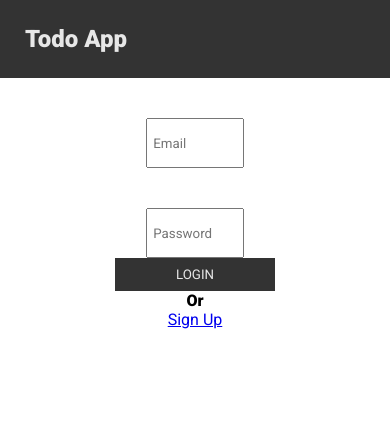
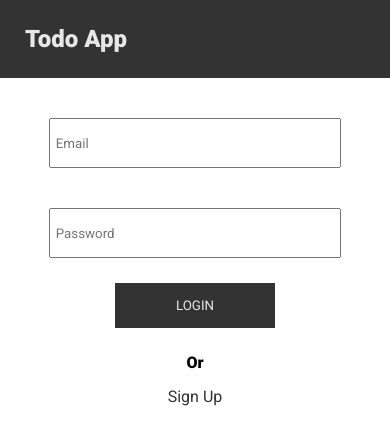
Before and after one commit to thisissonali/todo-frontend, a React (Vite) app: page / in a window 390 px wide. Shown: the top 444 px of the page. Built offline with nearby package versions, Linux system fonts and the light colour scheme; no server answers.

Commit message:
style: login and register

```diff
--- a/src/pages/Login.jsx
+++ b/src/pages/Login.jsx
@@ -69,11 +69,11 @@ const Login = () => {
               value={password}
               onChange={(e) => setPassword(e.target.value)}
             />
-            <button disabled={loading} type="submit">
+            <button className="login-btn" disabled={loading} type="submit">
               Login
             </button>
             <h4>Or</h4>
-            <Link to="/register">Sign Up</Link>
+            <Link to="/register" className="signUp-btn">Sign Up</Link>
           </form>
         </section>
       )}
--- a/src/pages/Register.jsx
+++ b/src/pages/Register.jsx
@@ -64,9 +64,13 @@ const Register = () => {
             value={password}
             onChange={(e) => setPassword(e.target.value)}
           />
-          <button disabled={loading} type="submit">Sign Up</button>
+          <button disabled={loading} type="submit" className="login-btn">
+            Sign Up
+          </button>
           <h4>Or</h4>
-          <Link to="/">Log In</Link>
+          <Link to="/" className="signUp-btn">
+            Log In
+          </Link>
         </form>
       </section>
     </div>
--- a/src/styles/App.css
+++ b/src/styles/App.css
@@ -39,10 +39,29 @@ form{
 
 }
 input{
-    width: 25%;
+    width: 30%;
     height: 50px;
     margin-top:40px;
     padding: 5px;
+}
+.login-btn{
+    margin-top: 25px;
+    margin-bottom: 25px;
+    height: 45px;
+}
+.signUp-btn{
+    color:rgb(51, 51, 51);
+    text-decoration: none;
+    margin-top: 15px;
+}
+
+
+
+/* For mobile*/
+@media screen and (max-width: 700px) {
+    input{
+        width: 75%;
+    }
 }
 /*
  @import "features";
```
